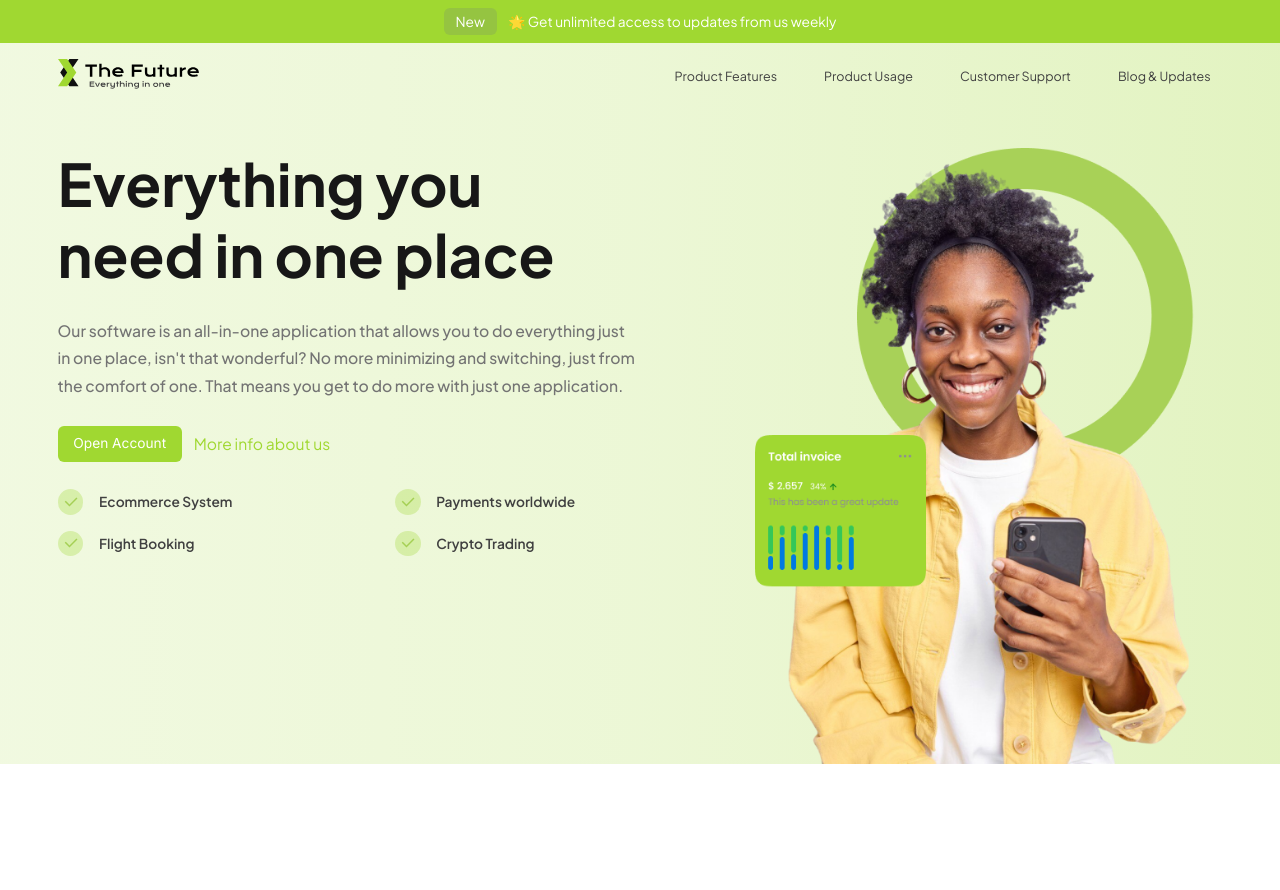
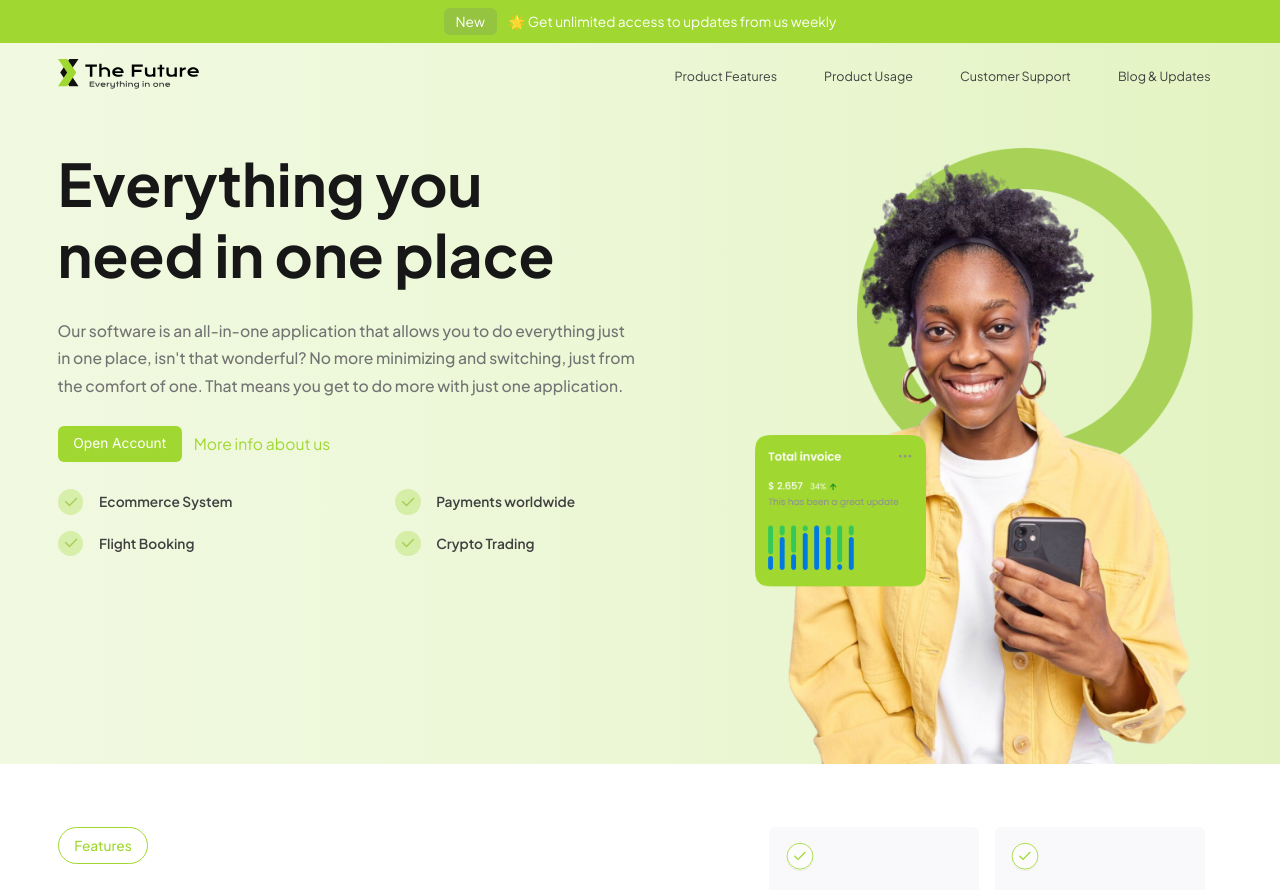
Before and after one commit to KendrickWeb94/The-future, a React (Vite) app: page / in a window 1280 px wide. Shown: the top 890 px of the page. Built offline with nearby package versions, Linux system fonts and the light colour scheme.

Commit message:
Update welcome.jsx

```diff
--- a/src/routes/welcome.jsx
+++ b/src/routes/welcome.jsx
@@ -6,6 +6,7 @@ import { Hero } from '../components/Hero'
 import BackToTop from '../components/topTop'
 import Loader from '../components/loader'
 import Metric from '../components/metric'
+import Features from "../components/Features";
 
 const welcome = () => {
   return (
@@ -25,6 +26,7 @@ const welcome = () => {
       {/* <welcomeBar /> */}
       <Navbar />
       <Hero />
+      <Features />
       <Metric />
       <Content />
       <BackToTop />
```
